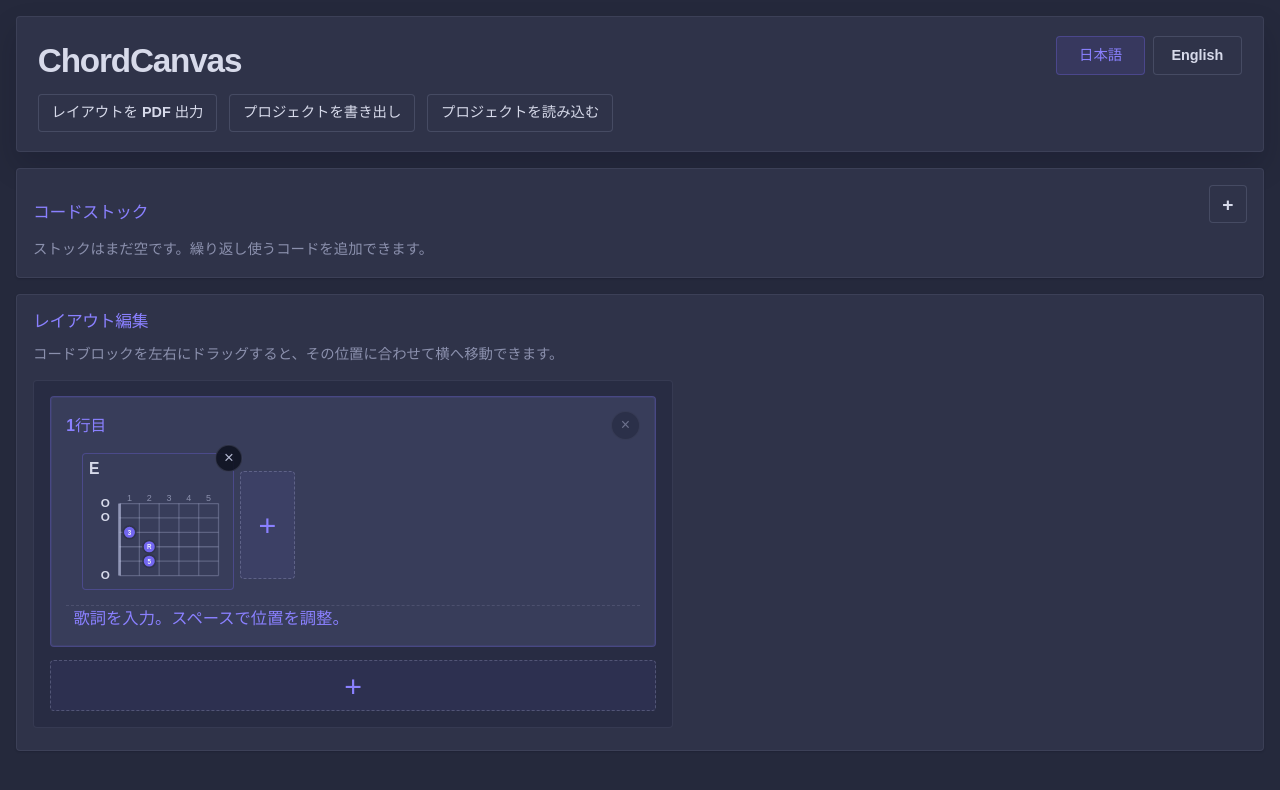
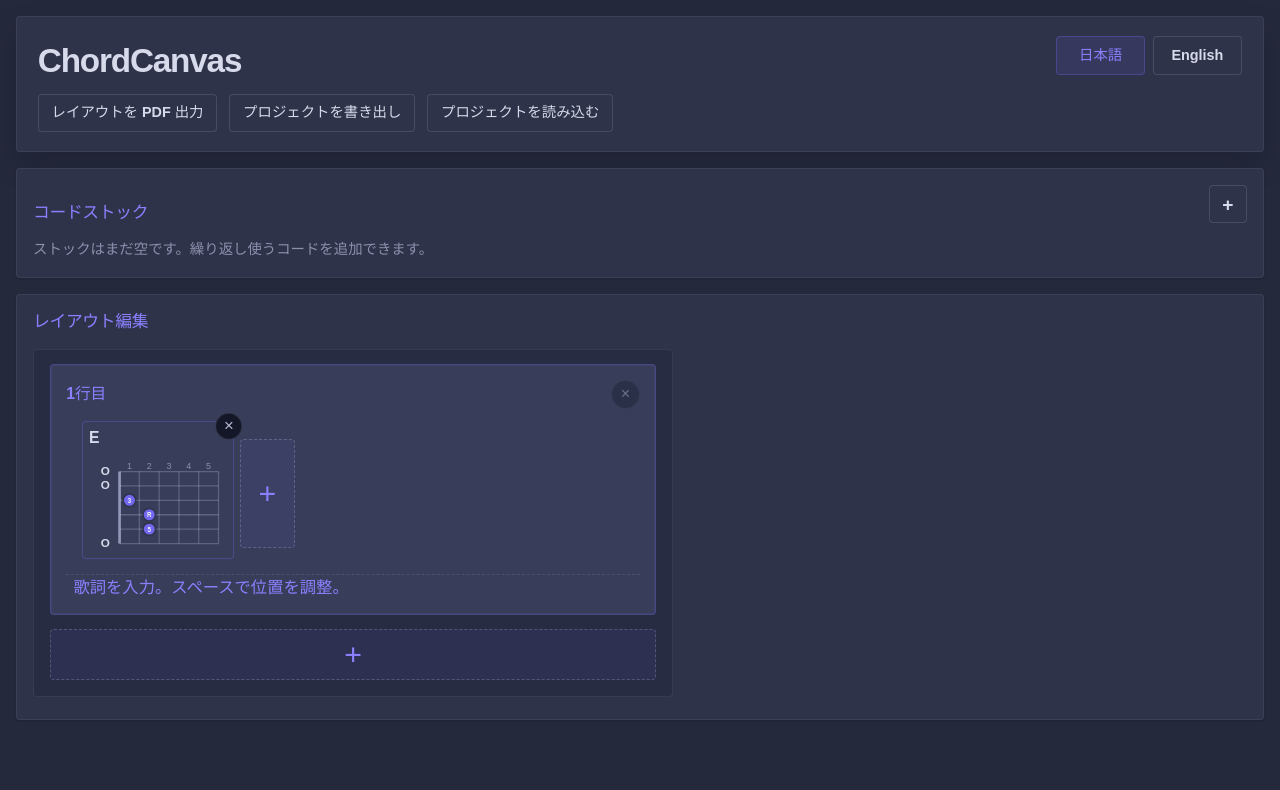
Before and after one commit to m43d4k/chordcanvas, a React (Vite) app: page / in a window 1280 px wide. Shown: the top 790 px of the page. Built offline with nearby package versions, Linux system fonts and the light colour scheme.

Commit message:
Refine layout drag hint

```diff
--- a/src/App.tsx
+++ b/src/App.tsx
@@ -1,4 +1,4 @@
-import { useEffect, useRef, useState } from 'react'
+import { useEffect, useLayoutEffect, useRef, useState } from 'react'
 import type {
   CSSProperties,
   ChangeEvent,
@@ -37,6 +37,7 @@ const LAYOUT_STAGE_MIN_WIDTH = 640
 const LAYOUT_STAGE_PADDING_INLINE = 16
 const LAYOUT_ROW_PADDING_INLINE = 15.2
 const LAYOUT_ADD_BUTTON_WIDTH = 72
+const LAYOUT_HOVER_HINT_DELAY_MS = 350
 const MIN_MANUAL_FRET_COUNT = MINIMUM_DIAGRAM_FRET_COUNT
 const MAX_MANUAL_FRET_COUNT = 12
 const PROJECT_EXPORT_FILE_NAME = 'chordcanvas-project.json'
@@ -54,6 +55,13 @@ interface LayoutBlockDragState {
   startSpacing: number
   startClientX: number
   startXOffset: number
+}
+
+interface LayoutOverlayAnchor {
+  height: number
+  left: number
+  top: number
+  width: number
 }
 
 interface ChordDraftState {
@@ -257,7 +265,10 @@ function syncProjectSequences(snapshot: ProjectSnapshot) {
 
 function App() {
   const [initialState] = useState(createInitialAppState)
+  const layoutStageFrameRef = useRef<HTMLDivElement | null>(null)
+  const layoutStageWrapperRef = useRef<HTMLDivElement | null>(null)
   const layoutStageRef = useRef<HTMLDivElement | null>(null)
+  const layoutToolbarRef = useRef<HTMLDivElement | null>(null)
   const lyricsInputRefs = useRef<Record<string, HTMLInputElement | null>>({})
   const projectFileInputRef = useRef<HTMLInputElement | null>(null)
   const [locale, setLocale] = useState<Locale>('ja')
@@ -298,10 +309,18 @@ function App() {
   )
   const [chordModal, setChordModal] = useState<ChordModalState | null>(null)
   const layoutBlockDragStateRef = useRef<LayoutBlockDragState | null>(null)
+  const layoutHoverHintTimeoutRef = useRef<ReturnType<
+    typeof window.setTimeout
+  > | null>(null)
   const [draggingBlockId, setDraggingBlockId] = useState<string | null>(null)
   const [visibleBlockToolbarId, setVisibleBlockToolbarId] = useState<
     string | null
   >(null)
+  const [hoveredBlockId, setHoveredBlockId] = useState<string | null>(null)
+  const [layoutToolbarAnchor, setLayoutToolbarAnchor] =
+    useState<LayoutOverlayAnchor | null>(null)
+  const [layoutHintAnchor, setLayoutHintAnchor] =
+    useState<LayoutOverlayAnchor | null>(null)
   const text = UI_TEXT[locale]
 
   const selectedBlock =
@@ -391,6 +410,44 @@ function App() {
           isSameFretting(stockChord.fretting, modalDraft.fretting),
         )
       : false
+  const showLayoutHoverHint =
+    !isExportingPdf &&
+    !visibleBlockToolbarId &&
+    !draggingBlockId &&
+    !!hoveredBlockId &&
+    !!layoutHintAnchor
+
+  function clearLayoutHoverHintTimeout() {
+    const timeoutId = layoutHoverHintTimeoutRef.current
+
+    if (timeoutId === null) {
+      return
+    }
+
+    window.clearTimeout(timeoutId)
+    layoutHoverHintTimeoutRef.current = null
+  }
+
+  function hideLayoutHoverHint(blockId?: string) {
+    clearLayoutHoverHintTimeout()
+    setHoveredBlockId((currentId) =>
+      blockId && currentId !== blockId ? currentId : null,
+    )
+  }
+
+  function showLayoutHoverHintImmediately(blockId: string) {
+    clearLayoutHoverHintTimeout()
+    setHoveredBlockId(blockId)
+  }
+
+  function scheduleLayoutHoverHint(blockId: string) {
+    clearLayoutHoverHintTimeout()
+    setHoveredBlockId((currentId) => (currentId === blockId ? currentId : null))
+    layoutHoverHintTimeoutRef.current = window.setTimeout(() => {
+      setHoveredBlockId(blockId)
+      layoutHoverHintTimeoutRef.current = null
+    }, LAYOUT_HOVER_HINT_DELAY_MS)
+  }
 
   useEffect(() => {
     if (!editingLyricsRowId) {
@@ -407,6 +464,18 @@ function App() {
     const textLength = input.value.length
     input.setSelectionRange(textLength, textLength)
   }, [editingLyricsRowId])
+
+  useEffect(
+    () => () => {
+      const timeoutId = layoutHoverHintTimeoutRef.current
+
+      if (timeoutId !== null) {
+        window.clearTimeout(timeoutId)
+        layoutHoverHintTimeoutRef.current = null
+      }
+    },
+    [],
+  )
 
   useEffect(() => {
     if (!draggingBlockId) {
@@ -491,7 +560,10 @@ function App() {
         `[data-layout-block-id="${visibleBlockToolbarId}"]`,
       )
 
-      if (activeBlock?.contains(target)) {
+      if (
+        activeBlock?.contains(target) ||
+        layoutToolbarRef.current?.contains(target)
+      ) {
         return
       }
 
@@ -504,6 +576,78 @@ function App() {
       window.removeEventListener('pointerdown', handleWindowPointerDown)
     }
   }, [visibleBlockToolbarId])
+
+  useEffect(() => {
+    if (!hoveredBlockId) {
+      return
+    }
+
+    if (!blocks.some((block) => block.id === hoveredBlockId)) {
+      setHoveredBlockId(null)
+    }
+  }, [blocks, hoveredBlockId])
+
+  useLayoutEffect(() => {
+    function getLayoutOverlayAnchor(
+      blockId: string | null,
+    ): LayoutOverlayAnchor | null {
+      if (!blockId) {
+        return null
+      }
+
+      const frameElement = layoutStageFrameRef.current
+      const blockElement = layoutStageRef.current?.querySelector<HTMLElement>(
+        `[data-layout-block-id="${blockId}"]`,
+      )
+
+      if (!frameElement || !blockElement) {
+        return null
+      }
+
+      const frameRect = frameElement.getBoundingClientRect()
+      const blockRect = blockElement.getBoundingClientRect()
+
+      return {
+        height: blockRect.height,
+        left: blockRect.left - frameRect.left,
+        top: blockRect.top - frameRect.top,
+        width: blockRect.width,
+      }
+    }
+
+    function updateLayoutOverlayAnchors() {
+      setLayoutToolbarAnchor(getLayoutOverlayAnchor(visibleBlockToolbarId))
+      setLayoutHintAnchor(getLayoutOverlayAnchor(hoveredBlockId))
+    }
+
+    updateLayoutOverlayAnchors()
+
+    if (!visibleBlockToolbarId && !hoveredBlockId) {
+      return
+    }
+
+    const wrapperElement = layoutStageWrapperRef.current
+
+    window.addEventListener('resize', updateLayoutOverlayAnchors)
+    wrapperElement?.addEventListener('scroll', updateLayoutOverlayAnchors, {
+      passive: true,
+    })
+
+    return () => {
+      window.removeEventListener('resize', updateLayoutOverlayAnchors)
+      wrapperElement?.removeEventListener(
+        'scroll',
+        updateLayoutOverlayAnchors,
+      )
+    }
+  }, [
+    blocks,
+    draggingBlockId,
+    hoveredBlockId,
+    layoutRows,
+    selectedBlockId,
+    visibleBlockToolbarId,
+  ])
 
   useEffect(() => {
     if (!chordModal) {
@@ -545,6 +689,7 @@ function App() {
 
     syncProjectSequences(nextSnapshot)
     setEditingLyricsRowId(null)
+    hideLayoutHoverHint()
     setVisibleBlockToolbarId(null)
     setChordModal(null)
     setSelectedRoot(nextSnapshot.selectedRoot)
@@ -568,6 +713,7 @@ function App() {
     setSelectedBlockId(block.id)
     setSelectedLayoutRowId(block.rowId)
     setEditingLyricsRowId(null)
+    hideLayoutHoverHint()
     setVisibleBlockToolbarId(revealToolbar ? block.id : null)
   }
 
@@ -577,6 +723,7 @@ function App() {
     }
 
     setSelectedLayoutRowId(rowId)
+    hideLayoutHoverHint()
     setVisibleBlockToolbarId(null)
   }
 
@@ -587,6 +734,7 @@ function App() {
 
     setSelectedLayoutRowId(rowId)
     setEditingLyricsRowId(rowId)
+    hideLayoutHoverHint()
     setVisibleBlockToolbarId(null)
   }
 
@@ -627,6 +775,7 @@ function App() {
   }
 
   function openStockChordModal() {
+    hideLayoutHoverHint()
     setVisibleBlockToolbarId(null)
     setChordModal({
       kind: 'stock',
@@ -649,6 +798,7 @@ function App() {
 
     setSelectedLayoutRowId(rowId)
     setEditingLyricsRowId(null)
+    hideLayoutHoverHint()
     setVisibleBlockToolbarId(null)
     setChordModal({
       kind: 'layout',
@@ -672,6 +822,7 @@ function App() {
       return
     }
 
+    hideLayoutHoverHint()
     setVisibleBlockToolbarId(null)
     setChordModal({
       blockId: blockToEdit.id,
@@ -821,6 +972,7 @@ function App() {
   }
 
   function closeChordModal() {
+    hideLayoutHoverHint()
     setVisibleBlockToolbarId(null)
     setChordModal(null)
   }
@@ -960,6 +1112,7 @@ function App() {
       return
     }
 
+    hideLayoutHoverHint()
     setVisibleBlockToolbarId(null)
     const nextBlock = createChordBlock(
       copyFretting(nextSelectedBlock.fretting),
@@ -990,6 +1143,7 @@ function App() {
       return
     }
 
+    hideLayoutHoverHint()
     setVisibleBlockToolbarId(null)
     const nextBlocks = blocks.filter((block) => block.id !== blockId)
 
@@ -1011,6 +1165,7 @@ function App() {
   }
 
   function handleMoveBlock(direction: -1 | 1) {
+    hideLayoutHoverHint()
     setVisibleBlockToolbarId(null)
     setBlocks((currentBlocks) => {
       const currentIndex = currentBlocks.findIndex(
@@ -1057,6 +1212,7 @@ function App() {
 
   function handleAddLayoutRow() {
     const nextRow = createLayoutRow()
+    hideLayoutHoverHint()
     setVisibleBlockToolbarId(null)
     setLayoutRows((currentRows) => [...currentRows, nextRow])
     setSelectedLayoutRowId(nextRow.id)
@@ -1076,6 +1232,7 @@ function App() {
       return
     }
 
+    hideLayoutHoverHint()
     setVisibleBlockToolbarId(null)
     setLayoutRows((currentRows) =>
       currentRows.filter((row) => row.id !== rowToRemove.id),
@@ -1125,6 +1282,7 @@ function App() {
     }
 
     event.preventDefault()
+    hideLayoutHoverHint()
     activateBlock(block)
     layoutBlockDragStateRef.current = {
       blockId: block.id,
@@ -1366,9 +1524,61 @@ function App() {
           <h2 id="layout-heading">{text.layoutHeading}</h2>
         </div>
 
-        <p className="layout-drag-hint">{text.layoutDragHint}</p>
-
-        <div className="layout-stage-wrapper">
+        <div className="layout-stage-frame" ref={layoutStageFrameRef}>
+          {!isExportingPdf &&
+          visibleBlockToolbarId &&
+          layoutToolbarAnchor ? (
+            <div
+              className="layout-block-toolbar"
+              ref={layoutToolbarRef}
+              style={{
+                left: `${layoutToolbarAnchor.left + layoutToolbarAnchor.width / 2}px`,
+                top: `${layoutToolbarAnchor.top}px`,
+              }}
+            >
+              <button
+                className="secondary-button"
+                onClick={openEditChordModal}
+                type="button"
+              >
+                {text.editSelectedChord}
+              </button>
+              <button onClick={handleDuplicateBlock} type="button">
+                {text.duplicateSelectedChord}
+              </button>
+              <button
+                disabled={activeRowSelectionIndex <= 0}
+                onClick={() => handleMoveBlock(-1)}
+                type="button"
+              >
+                {text.moveLeft}
+              </button>
+              <button
+                disabled={
+                  activeRowSelectionIndex < 0 ||
+                  activeRowSelectionIndex === activeRowBlockIds.length - 1
+                }
+                onClick={() => handleMoveBlock(1)}
+                type="button"
+              >
+                {text.moveRight}
+              </button>
+            </div>
+          ) : null}
+          {showLayoutHoverHint && layoutHintAnchor ? (
+            <div
+              aria-hidden="true"
+              className="layout-block-hover-hint"
+              style={{
+                left: `${layoutHintAnchor.left + layoutHintAnchor.width / 2}px`,
+                top: `${layoutHintAnchor.top + layoutHintAnchor.height}px`,
+              }}
+            >
+              {text.layoutDragHint}
+            </div>
+          ) : null}
+
+          <div className="layout-stage-wrapper" ref={layoutStageWrapperRef}>
             <div
               className="layout-stage"
               ref={layoutStageRef}
@@ -1410,46 +1620,14 @@ function App() {
                             entry.block.id === selectedBlockId ? ' selected' : ''
                           }`}
                           data-dragging={
-                          draggingBlockId === entry.block.id ? 'true' : undefined
+                            draggingBlockId === entry.block.id
+                              ? 'true'
+                              : undefined
                           }
                           data-layout-block-id={entry.block.id}
                           key={entry.block.id}
                           style={{ left: `${entry.left}px` }}
                         >
-                        {!isExportingPdf &&
-                        entry.block.id === selectedBlockId &&
-                        visibleBlockToolbarId === entry.block.id ? (
-                          <div className="layout-block-toolbar">
-                            <button
-                              className="secondary-button"
-                              onClick={openEditChordModal}
-                              type="button"
-                            >
-                              {text.editSelectedChord}
-                            </button>
-                            <button onClick={handleDuplicateBlock} type="button">
-                              {text.duplicateSelectedChord}
-                            </button>
-                            <button
-                              disabled={activeRowSelectionIndex <= 0}
-                              onClick={() => handleMoveBlock(-1)}
-                              type="button"
-                            >
-                              {text.moveLeft}
-                            </button>
-                            <button
-                              disabled={
-                                activeRowSelectionIndex < 0 ||
-                                activeRowSelectionIndex ===
-                                  activeRowBlockIds.length - 1
-                              }
-                              onClick={() => handleMoveBlock(1)}
-                              type="button"
-                            >
-                              {text.moveRight}
-                            </button>
-                          </div>
-                        ) : null}
                           <button
                             aria-label={text.removeLayoutChordAria(
                               entry.displayName,
@@ -1468,8 +1646,18 @@ function App() {
                             aria-label={`Select ${entry.displayName} block`}
                             className="chord-preview-block layout-chord-block-button"
                             draggable={false}
+                            onBlur={() => hideLayoutHoverHint(entry.block.id)}
                             onClick={() =>
                               activateBlock(entry.block, { revealToolbar: true })
+                            }
+                            onFocus={() =>
+                              showLayoutHoverHintImmediately(entry.block.id)
+                            }
+                            onMouseEnter={() =>
+                              scheduleLayoutHoverHint(entry.block.id)
+                            }
+                            onMouseLeave={() =>
+                              hideLayoutHoverHint(entry.block.id)
                             }
                             onPointerDown={(event) =>
                               handleLayoutBlockPointerDown(
@@ -1479,7 +1667,6 @@ function App() {
                                 event,
                               )
                             }
-                          title={text.layoutDragHint}
                             type="button"
                           >
                             <span className="chord-preview-name">
@@ -1557,6 +1744,7 @@ function App() {
               >
                 +
               </button>
+            </div>
           </div>
         </div>
       </section>
--- a/src/index.css
+++ b/src/index.css
@@ -713,18 +713,14 @@ button {
   opacity: 0.62;
 }
 
-.layout-drag-hint {
-  margin: 0.7rem 0 0;
-  color: var(--text-dim);
-  font-size: 0.9rem;
-  line-height: 1.4;
+.layout-stage-frame {
+  position: relative;
+  margin-top: 1rem;
+  overflow: visible;
 }
 
 .layout-stage-wrapper {
-  --layout-toolbar-overflow-space: 5.5rem;
-  margin-top: calc(1rem - var(--layout-toolbar-overflow-space));
   overflow-x: auto;
-  padding-top: var(--layout-toolbar-overflow-space);
   padding-bottom: 0.35rem;
 }
 
@@ -782,6 +778,10 @@ button {
 }
 
 .layout-stage[data-exporting-pdf='true'] .card-dismiss-button {
+  display: none;
+}
+
+.layout-stage[data-exporting-pdf='true'] .layout-block-hover-hint {
   display: none;
 }
 
@@ -891,8 +891,6 @@ button {
 
 .layout-block-toolbar {
   position: absolute;
-  top: -0.55rem;
-  left: 50%;
   z-index: 3;
   display: grid;
   grid-template-columns: repeat(2, minmax(0, 1fr));
@@ -903,7 +901,7 @@ button {
   border-radius: 10px;
   background: rgba(16, 19, 34, 0.92);
   box-shadow: none;
-  transform: translate(-50%, -100%);
+  transform: translate(-50%, calc(-100% - 0.55rem));
 }
 
 .layout-block-toolbar button {
@@ -911,6 +909,26 @@ button {
   padding: 0 0.5rem;
   font-size: 0.76rem;
   line-height: 1.1;
+}
+
+.layout-block-hover-hint {
+  position: absolute;
+  z-index: 2;
+  width: max-content;
+  max-width: none;
+  padding: 0.34rem 0.52rem;
+  border: 1px solid rgba(138, 128, 255, 0.18);
+  border-radius: 6px;
+  background: rgba(56, 61, 90, 0.98);
+  color: var(--text);
+  box-shadow: 0 6px 14px rgba(2, 6, 23, 0.16);
+  font-size: 0.76rem;
+  font-weight: 600;
+  line-height: 1.2;
+  pointer-events: none;
+  text-align: center;
+  white-space: nowrap;
+  transform: translate(-50%, 0.45rem);
 }
 
 .layout-add-button {
--- a/src/uiText.ts
+++ b/src/uiText.ts
@@ -133,8 +133,7 @@ export const UI_TEXT: Record<Locale, UiText> = {
     moveLeft: '左へ',
     moveRight: '右へ',
     saveChordChanges: '変更を保存',
-    layoutDragHint:
-      'コードブロックを左右にドラッグすると、その位置に合わせて横へ移動できます。',
+    layoutDragHint: '左右にドラッグし、位置を調整できます。',
     layoutRowLabel: (index) => `${index + 1}行目`,
     chordBuilderModalTitle: 'ストック用コードを追加',
     layoutAddModalTitle: (rowLabel) => `${rowLabel} にコードを追加`,
@@ -212,8 +211,7 @@ export const UI_TEXT: Record<Locale, UiText> = {
     moveLeft: 'Move Left',
     moveRight: 'Move Right',
     saveChordChanges: 'Save Changes',
-    layoutDragHint:
-      'Drag a chord block left or right to slide it horizontally in the row.',
+    layoutDragHint: 'Drag left or right to adjust the position.',
     layoutRowLabel: (index) => `Row ${index + 1}`,
     chordBuilderModalTitle: 'Add Chord to Stock',
     layoutAddModalTitle: (rowLabel) => `Add Chord to ${rowLabel}`,
```
Also changed, not shown: 1 other file (tests, documents, lock files or other folders). Lines whose indentation alone changed are shown as unchanged.
